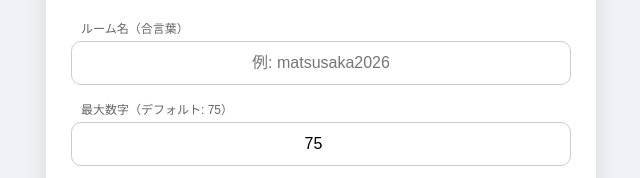
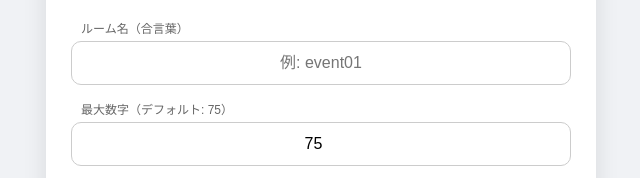
Before and after one commit to Tamachamo/bingo, a plain HTML site: page index.html in a window 1280 px wide. Shown: the part 152-330 px from the top of the page, 319-959 px from the left. Drawn offline with Linux system fonts and the light colour scheme.

Commit message:
index.html の更新

```diff
--- a/index.html
+++ b/index.html
@@ -30,7 +30,7 @@
     <div id="room-setup">
         <div class="input-group">
             <label>ルーム名（合言葉）</label>
-            <input type="text" id="room-input" placeholder="例: matsusaka2026">
+            <input type="text" id="room-input" placeholder="例: event01">
         </div>
         <div class="input-group">
             <label>最大数字（デフォルト: 75）</label>
```
